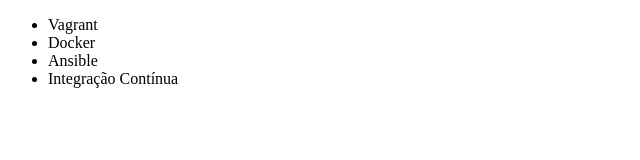
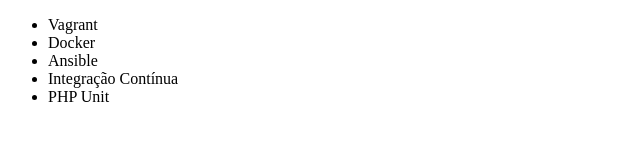
Before and after one commit to Viniciustls/Alura-git, a plain HTML site: page index.html in a window 1280 px wide. Shown: the full height of the page, 0-640 px from the left. Drawn offline with Linux system fonts and the light colour scheme.

Commit message:
Adicionando novo curso

```diff
--- a/index.html
+++ b/index.html
@@ -10,6 +10,7 @@
         <li>Docker</li>
         <li>Ansible</li>
         <li>Integração Contínua</li>
+        <li>PHP Unit</li>
     </ul>
 </body>
 </html>
```
